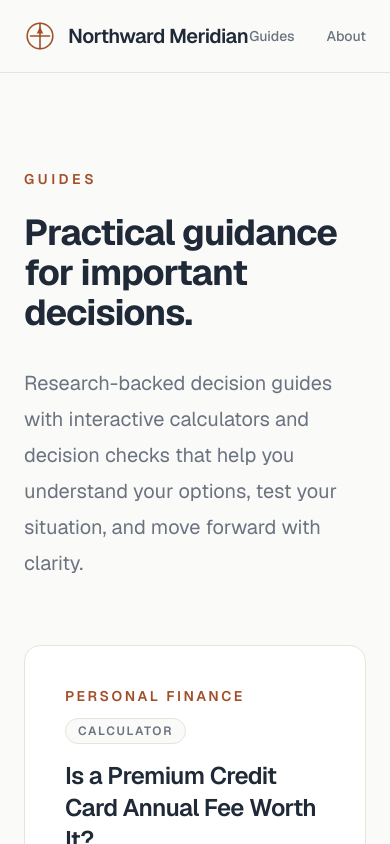
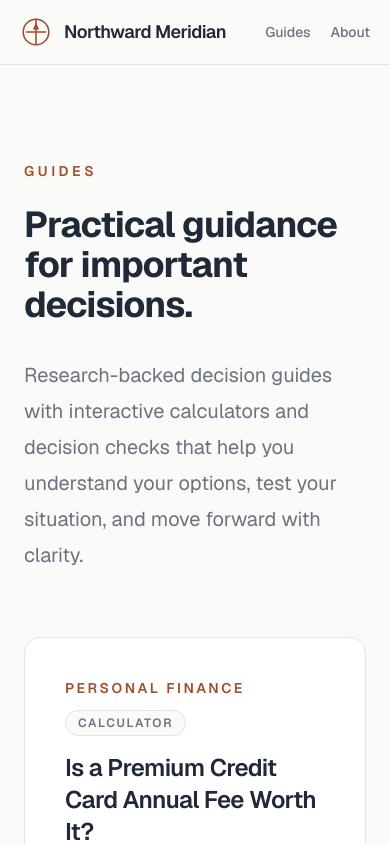
Before and after one commit to brandonkoehnke/northward-meridian, a Next.js app: page /guides in a window 390 px wide. Shown: the top 844 px of the page. Built offline with nearby package versions, Linux system fonts and the light colour scheme; no server answers.

Commit message:
Improve mobile navigation spacing

```diff
--- a/app/components/Navigation.tsx
+++ b/app/components/Navigation.tsx
@@ -4,19 +4,19 @@ import LogoMark from "./LogoMark";
 export default function Navigation() {
   return (
     <nav className="sticky top-0 z-50 border-b border-[var(--border)] bg-[var(--background)]/95 backdrop-blur">
-      <div className="mx-auto flex max-w-6xl items-center justify-between px-6 py-5">
+      <div className="mx-auto flex max-w-6xl items-center px-5 py-4 sm:px-6 sm:py-5">
         <Link
           href="/"
-          className="flex items-center gap-3 transition-colors hover:text-[var(--accent)]"
+          className="flex min-w-0 items-center gap-3 transition-colors hover:text-[var(--accent)]"
         >
           <LogoMark />
 
-          <span className="text-xl font-semibold tracking-tight">
+          <span className="truncate text-lg font-semibold tracking-tight sm:text-xl">
             Northward Meridian
           </span>
         </Link>
 
-        <div className="flex gap-8 text-sm font-medium">
+        <div className="ml-auto flex shrink-0 items-center gap-5 pl-4 text-sm font-medium sm:gap-8 sm:pl-6">
           <Link
             href="/guides"
             className="text-[var(--muted)] transition-colors hover:text-[var(--accent)]"
```
